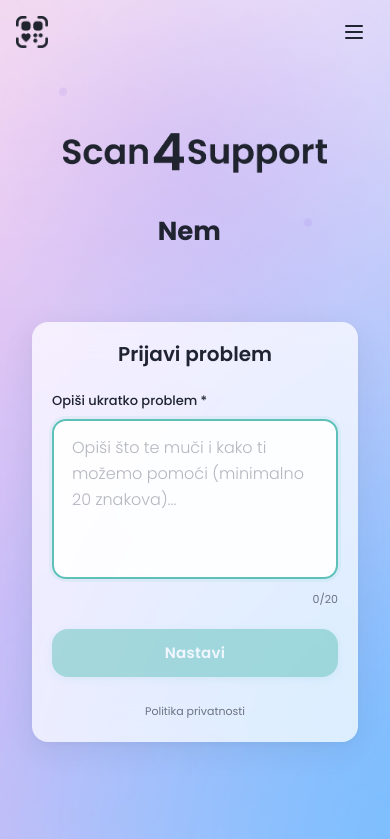
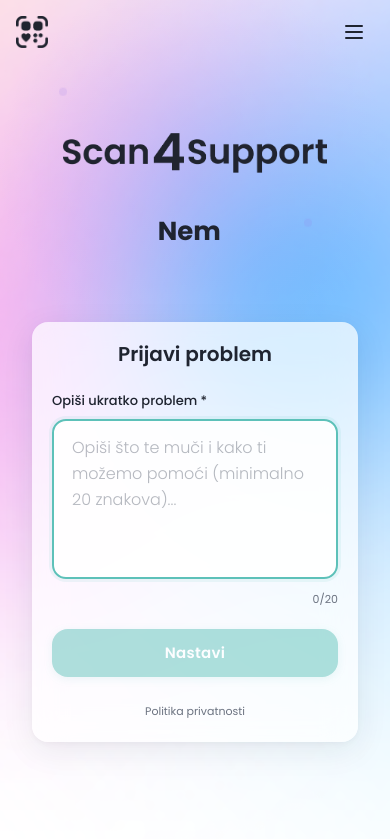
Before and after one commit to previsic/S4S, a React (Vite) app in the folder project 12/: page / in a window 390 px wide. Shown: the top 839 px of the page. Built offline with nearby package versions, Linux system fonts and the light colour scheme.

Commit message:
Fix: Remove unused imports and fix mobile overscroll white background issue

```diff
--- a/project 12/src/App.tsx
+++ b/project 12/src/App.tsx
@@ -1,5 +1,5 @@
 import { useState, useEffect } from 'react';
-import { Scan, HeadphonesIcon, HelpCircle, Settings, Mail, ArrowUp } from 'lucide-react';
+import { ArrowUp } from 'lucide-react';
 import Header from './components/Header';
 import Hero from './components/Hero';
 import ReportForm from './components/ReportForm';
--- a/project 12/src/components/LinkCards.tsx
+++ b/project 12/src/components/LinkCards.tsx
@@ -2,7 +2,7 @@
 import { useLanguage } from '../context/LanguageContext';
 
 export default function LinkCards() {
-  const { t, language } = useLanguage();
+  const { language } = useLanguage();
 
   const links = [
     {
--- a/project 12/src/components/ReportForm.tsx
+++ b/project 12/src/components/ReportForm.tsx
@@ -74,11 +74,13 @@
   const handleBlur = (field: string) => {
     setTouched(prev => new Set(prev).add(field));
     const value = formData[field as keyof FormData];
-    const error = validateField(field, value);
-    setErrors(prev => ({
-      ...prev,
-      [field]: error,
-    }));
+    if (value !== null) {
+      const error = validateField(field, value);
+      setErrors(prev => ({
+        ...prev,
+        [field]: error,
+      }));
+    }
   };
 
   const handleDescriptionSubmit = (e: FormEvent) => {
--- a/project 12/src/index.css
+++ b/project 12/src/index.css
@@ -14,11 +14,26 @@
 }
 
 @layer base {
+  html {
+    overscroll-behavior: none;
+    -webkit-overflow-scrolling: touch;
+    background-image: url('/Light Gradient 13.png');
+    background-size: cover;
+    background-position: top center;
+    background-repeat: no-repeat;
+    background-attachment: fixed;
+    min-height: 100%;
+  }
+
   body {
     font-family: 'Poppins', system-ui, -apple-system, BlinkMacSystemFont, 'Segoe UI', Roboto, sans-serif;
     -webkit-font-smoothing: antialiased;
     -moz-osx-font-smoothing: grayscale;
     font-weight: 400;
+    overscroll-behavior: none;
+    overscroll-behavior-y: none;
+    position: relative;
+    min-height: 100vh;
   }
 
   h1, h2, h3, h4, h5, h6 {
@@ -61,10 +76,8 @@
 }
 
 .bg-gradient-custom {
-  background-image: url('/Light Gradient 13.png');
-  background-size: cover;
-  background-position: top center;
-  background-repeat: no-repeat;
+  background: transparent;
+  position: relative;
 }
 
 .glass-card {
```
Also changed, not shown: 4 other files (tests, documents, lock files or other folders).
